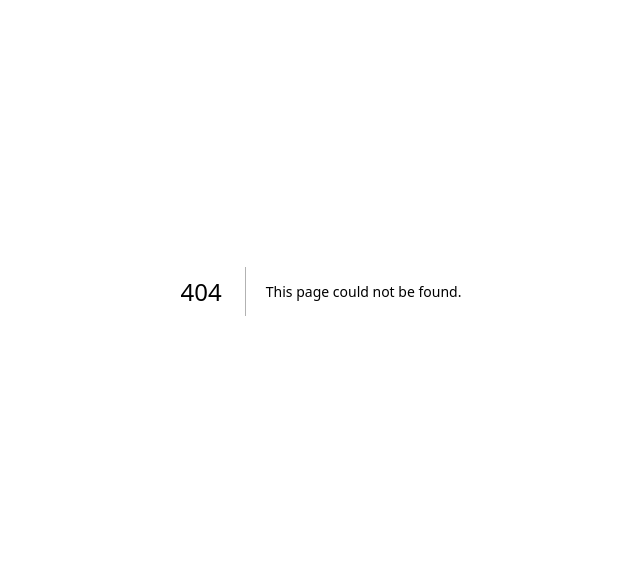
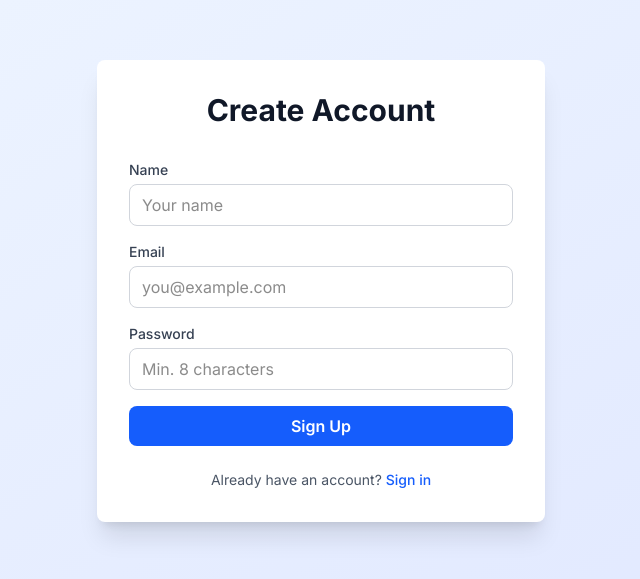
Before and after one commit to md20210/booking-saas, a Next.js app: page /register in a window 1280 px wide. Before the commit this address had no page. Shown: the part 109-688 px from the top of the page, without its empty margins (319-959 px from the left). Built offline with nearby package versions, Linux system fonts and the light colour scheme.

Commit message:
feat: add registration page and API endpoint

```diff
--- /dev/null
+++ b/app/api/auth/register/route.ts
@@ -0,0 +1,70 @@
+import { NextRequest, NextResponse } from 'next/server'
+import { prisma } from '@/lib/db'
+import { hash } from 'bcryptjs'
+import { z } from 'zod'
+
+const registerSchema = z.object({
+  email: z.string().email('Invalid email address'),
+  password: z.string().min(8, 'Password must be at least 8 characters'),
+  name: z.string().min(1, 'Name is required'),
+})
+
+export async function POST(request: NextRequest) {
+  try {
+    const body = await request.json()
+
+    const validationResult = registerSchema.safeParse(body)
+
+    if (!validationResult.success) {
+      return NextResponse.json(
+        { error: validationResult.error.issues[0].message },
+        { status: 400 }
+      )
+    }
+
+    const { email, password, name } = validationResult.data
+
+    // Check if user already exists
+    const existingUser = await prisma.user.findUnique({
+      where: { email },
+    })
+
+    if (existingUser) {
+      return NextResponse.json(
+        { error: 'User with this email already exists' },
+        { status: 409 }
+      )
+    }
+
+    // Hash password
+    const hashedPassword = await hash(password, 12)
+
+    // Create user
+    const user = await prisma.user.create({
+      data: {
+        email,
+        password: hashedPassword,
+        name,
+      },
+      select: {
+        id: true,
+        email: true,
+        name: true,
+      },
+    })
+
+    return NextResponse.json(
+      {
+        message: 'Account created successfully',
+        user,
+      },
+      { status: 201 }
+    )
+  } catch (error) {
+    console.error('Registration error:', error)
+    return NextResponse.json(
+      { error: 'Failed to create account' },
+      { status: 500 }
+    )
+  }
+}
--- a/app/page.tsx
+++ b/app/page.tsx
@@ -88,17 +88,17 @@ export default function Home() {
 
           {/* CTA Buttons */}
           <div className="flex flex-col sm:flex-row gap-4 justify-center items-center">
-            <a
-              href="/api/auth/signin"
+            <Link
+              href="/register"
               className="px-8 py-4 bg-blue-600 hover:bg-blue-700 text-white font-semibold rounded-lg shadow-lg transition-colors text-lg"
             >
-              Sign In / Register
-            </a>
+              Get Started
+            </Link>
             <Link
-              href="/dashboard"
+              href="/api/auth/signin"
               className="px-8 py-4 bg-white hover:bg-gray-50 text-gray-900 font-semibold rounded-lg shadow-lg transition-colors text-lg border-2 border-gray-200"
             >
-              Dashboard
+              Sign In
             </Link>
           </div>
 
--- /dev/null
+++ b/app/register/page.tsx
@@ -0,0 +1,118 @@
+'use client'
+
+import { useState } from 'react'
+import { useRouter } from 'next/navigation'
+import Link from 'next/link'
+
+export default function RegisterPage() {
+  const router = useRouter()
+  const [error, setError] = useState('')
+  const [loading, setLoading] = useState(false)
+
+  async function handleSubmit(e: React.FormEvent<HTMLFormElement>) {
+    e.preventDefault()
+    setError('')
+    setLoading(true)
+
+    const formData = new FormData(e.currentTarget)
+    const email = formData.get('email') as string
+    const password = formData.get('password') as string
+    const name = formData.get('name') as string
+
+    try {
+      const res = await fetch('/api/auth/register', {
+        method: 'POST',
+        headers: { 'Content-Type': 'application/json' },
+        body: JSON.stringify({ email, password, name }),
+      })
+
+      const data = await res.json()
+
+      if (!res.ok) {
+        throw new Error(data.error || 'Registration failed')
+      }
+
+      router.push('/api/auth/signin?callbackUrl=/dashboard')
+    } catch (err) {
+      setError(err instanceof Error ? err.message : 'Something went wrong')
+    } finally {
+      setLoading(false)
+    }
+  }
+
+  return (
+    <div className="min-h-screen bg-gradient-to-br from-blue-50 to-indigo-100 dark:from-gray-900 dark:to-gray-800 flex items-center justify-center p-4">
+      <div className="bg-white dark:bg-gray-800 rounded-lg shadow-xl p-8 w-full max-w-md">
+        <h1 className="text-3xl font-bold text-center mb-8 text-gray-900 dark:text-white">
+          Create Account
+        </h1>
+
+        {error && (
+          <div className="bg-red-50 border border-red-200 text-red-700 px-4 py-3 rounded mb-4">
+            {error}
+          </div>
+        )}
+
+        <form onSubmit={handleSubmit} className="space-y-4">
+          <div>
+            <label htmlFor="name" className="block text-sm font-medium text-gray-700 dark:text-gray-300 mb-1">
+              Name
+            </label>
+            <input
+              id="name"
+              name="name"
+              type="text"
+              required
+              className="w-full px-3 py-2 border border-gray-300 rounded-lg focus:ring-2 focus:ring-blue-500 focus:border-blue-500 dark:bg-gray-700 dark:border-gray-600 dark:text-white"
+              placeholder="Your name"
+            />
+          </div>
+
+          <div>
+            <label htmlFor="email" className="block text-sm font-medium text-gray-700 dark:text-gray-300 mb-1">
+              Email
+            </label>
+            <input
+              id="email"
+              name="email"
+              type="email"
+              required
+              className="w-full px-3 py-2 border border-gray-300 rounded-lg focus:ring-2 focus:ring-blue-500 focus:border-blue-500 dark:bg-gray-700 dark:border-gray-600 dark:text-white"
+              placeholder="you@example.com"
+            />
+          </div>
+
+          <div>
+            <label htmlFor="password" className="block text-sm font-medium text-gray-700 dark:text-gray-300 mb-1">
+              Password
+            </label>
+            <input
+              id="password"
+              name="password"
+              type="password"
+              required
+              minLength={8}
+              className="w-full px-3 py-2 border border-gray-300 rounded-lg focus:ring-2 focus:ring-blue-500 focus:border-blue-500 dark:bg-gray-700 dark:border-gray-600 dark:text-white"
+              placeholder="Min. 8 characters"
+            />
+          </div>
+
+          <button
+            type="submit"
+            disabled={loading}
+            className="w-full bg-blue-600 hover:bg-blue-700 text-white font-semibold py-2 px-4 rounded-lg transition-colors disabled:opacity-50 disabled:cursor-not-allowed"
+          >
+            {loading ? 'Creating account...' : 'Sign Up'}
+          </button>
+        </form>
+
+        <p className="mt-6 text-center text-sm text-gray-600 dark:text-gray-400">
+          Already have an account?{' '}
+          <Link href="/api/auth/signin" className="text-blue-600 hover:text-blue-700 font-medium">
+            Sign in
+          </Link>
+        </p>
+      </div>
+    </div>
+  )
+}
```
